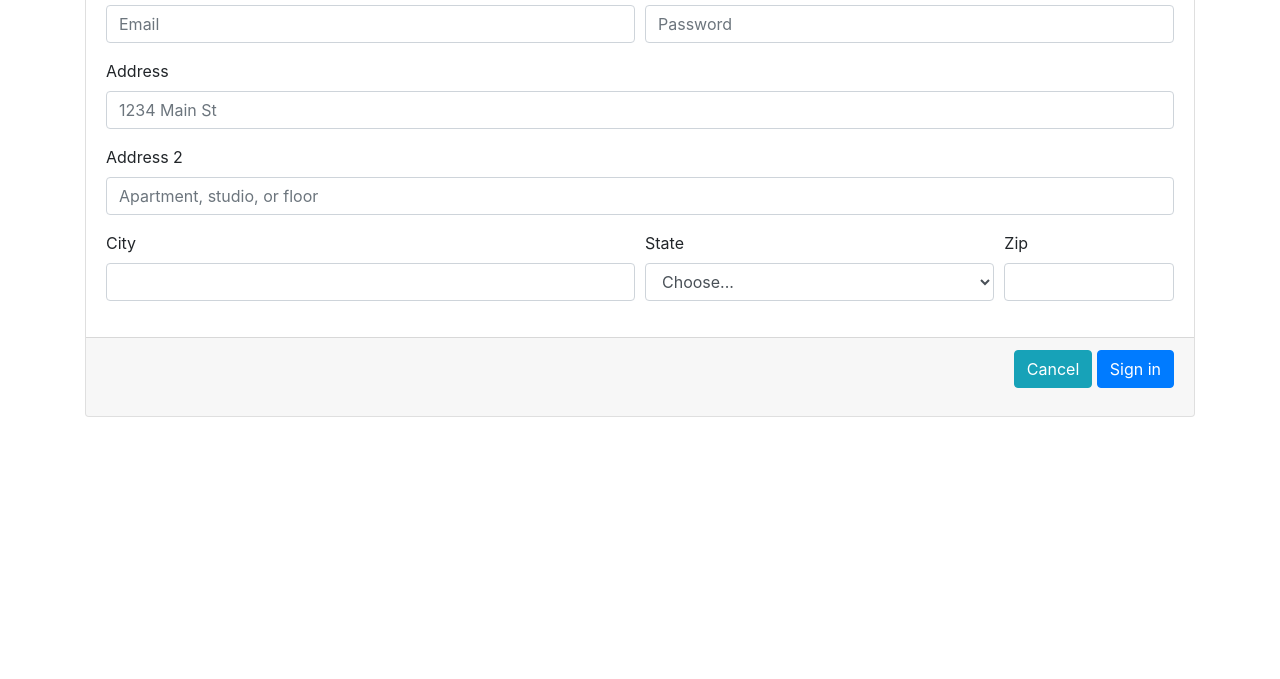
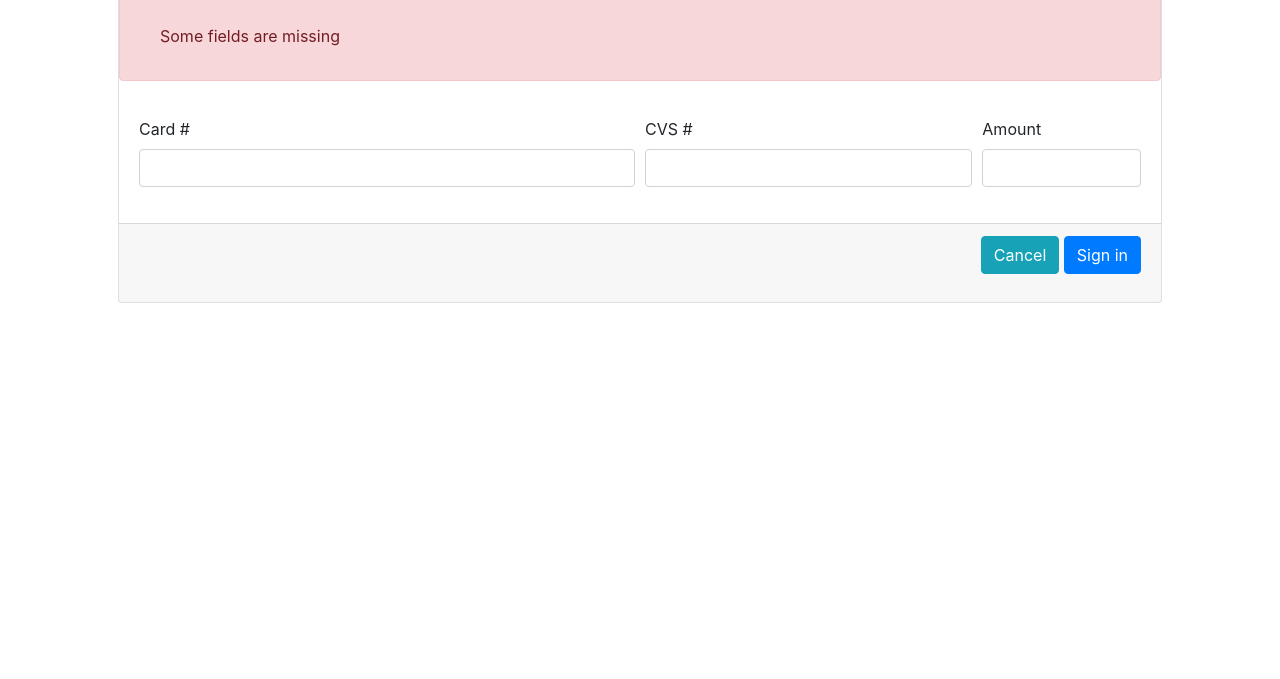
Before and after one commit to joselhurtado/Html-Form, a plain HTML site: page index.html in a window 1280 px wide. Shown: the part 121-800 px from the top of the page. Drawn offline with nearby package versions, Linux system fonts and the light colour scheme.

Commit message:
Updated Content Form

```diff
--- a/index.html
+++ b/index.html
@@ -7,46 +7,31 @@
     <link rel="stylesheet" href="https://maxcdn.bootstrapcdn.com/bootstrap/4.0.0/css/bootstrap.min.css" integrity="sha384-Gn5384xqQ1aoWXA+058RXPxPg6fy4IWvTNh0E263XmFcJlSAwiGgFAW/dAiS6JXm" crossorigin="anonymous">
 </head>
 <body>
-<div class="container">
+<div class="container p-5">
 
     <div class="card text-left">
-  <div class="card-header h1">
+  <div class="card-header h2">
     Payment form example
   </div>
+  <div class="card d-flex alert alert-danger">
+  <div class="card-body">
+    Some fields are missing
+  </div>
+</div>
   <div class="card-body">
         <form>
   <div class="form-row">
     <div class="form-group col-md-6">
-      <label for="inputEmail4">Email</label>
-      <input type="email" class="form-control" id="inputEmail4" placeholder="Email">
-    </div>
-    <div class="form-group col-md-6">
-      <label for="inputPassword4">Password</label>
-      <input type="password" class="form-control" id="inputPassword4" placeholder="Password">
-    </div>
-  </div>
-  <div class="form-group">
-    <label for="inputAddress">Address</label>
-    <input type="text" class="form-control" id="inputAddress" placeholder="1234 Main St">
-  </div>
-  <div class="form-group">
-    <label for="inputAddress2">Address 2</label>
-    <input type="text" class="form-control" id="inputAddress2" placeholder="Apartment, studio, or floor">
-  </div>
-  <div class="form-row">
-    <div class="form-group col-md-6">
-      <label for="inputCity">City</label>
+      <label for="inputCity">Card #</label>
       <input type="text" class="form-control" id="inputCity">
     </div>
     <div class="form-group col-md-4">
-      <label for="inputState">State</label>
-      <select id="inputState" class="form-control">
-        <option selected>Choose...</option>
-        <option>...</option>
+      <label for="inputState">CVS #</label>
+      <input type="text" class="form-control" id="inputZip">
       </select>
     </div>
     <div class="form-group col-md-2">
-      <label for="inputZip">Zip</label>
+      <label for="inputZip">Amount</label>
       <input type="text" class="form-control" id="inputZip">
     </div>
   </div>
```
